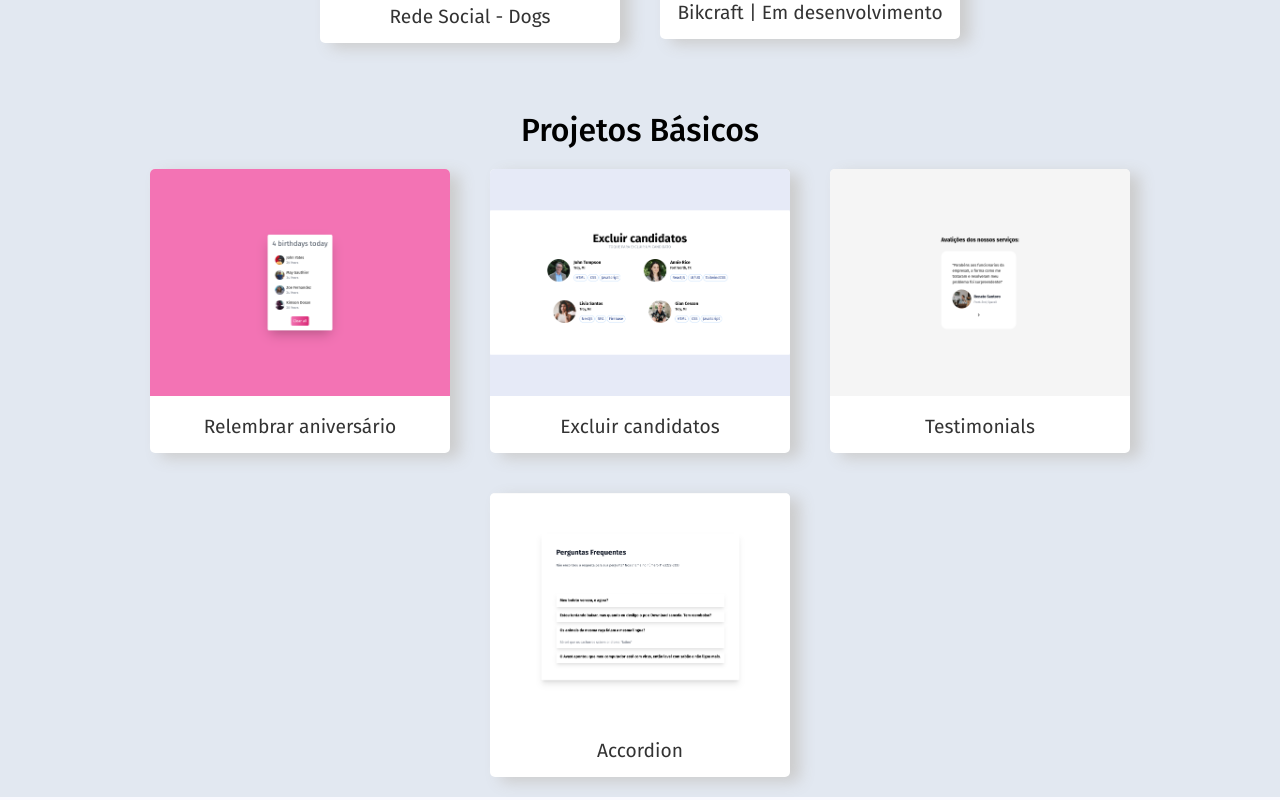
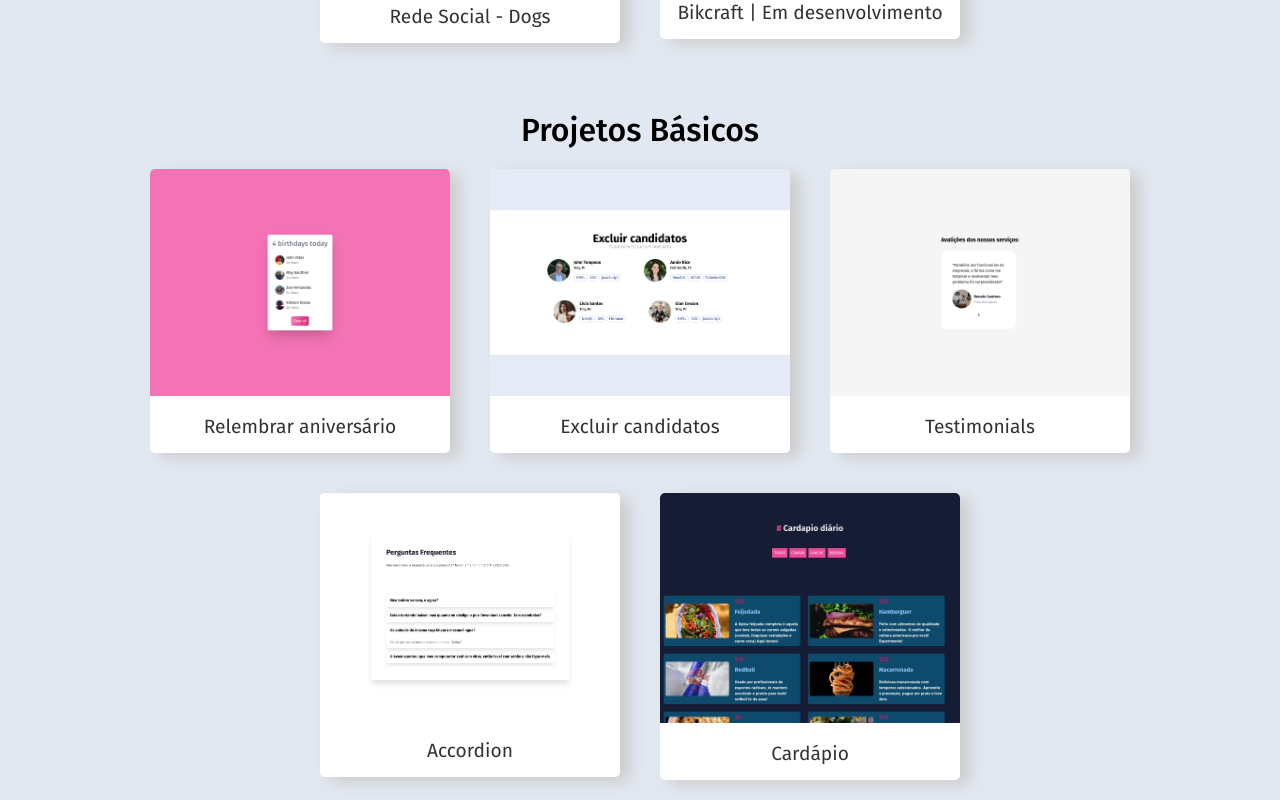
Before and after one commit to WellSantos-Dev/Portfolio, a React (Create React App) app: page /projetos in a window 1280 px wide. Shown: the part 650-1450 px from the top of the page. Built offline with nearby package versions, Linux system fonts and the light colour scheme.

Commit message:
Adicionando projeto cardápio

```diff
--- a/src/components/Items/dataProjects.js
+++ b/src/components/Items/dataProjects.js
@@ -2,6 +2,7 @@ import imageBirthday from '../../assets/project-photo/simpleProjects/birthday-li
 import excludeCandidates from '../../assets/project-photo/simpleProjects/exclude.png'
 import testimonials from '../../assets/project-photo/simpleProjects/testimonials.png'
 import questions from '../../assets/project-photo/simpleProjects/questions.png'
+import cardapio from '../../assets/project-photo/simpleProjects/cardapio.png'
 import imageDogs from '../../assets/project-photo/dogs.png'
 import imageBikcraft from '../../assets/project-photo/bikcraft.png'
 
@@ -32,17 +33,23 @@ export default [
       url: 'https://accordion-beta-lyart.vercel.app/',
       image: `${questions}`,
     },
+    {
+      id: 5,
+      name: 'Cardápio',
+      url: 'https://cardapio-olive.vercel.app/',
+      image: `${cardapio}`,
+    },
   ],
     // PROJETOS GRANDES
   [
     {
-      id: 4,
+      id: 6,
       name: 'Rede Social - Dogs',
       url: 'https://redesocialdogs.vercel.app/',
       image: `${imageDogs}`,
     },
     {
-      id: 5,
+      id: 7,
       name: 'Bikcraft | Em desenvolvimento',
       url: 'https://bikcraft-redesign.vercel.app/',
       image: `${imageBikcraft}`,
```
Also changed, not shown: src/assets/project-photo/simpleProjects/cardapio.png (added).
